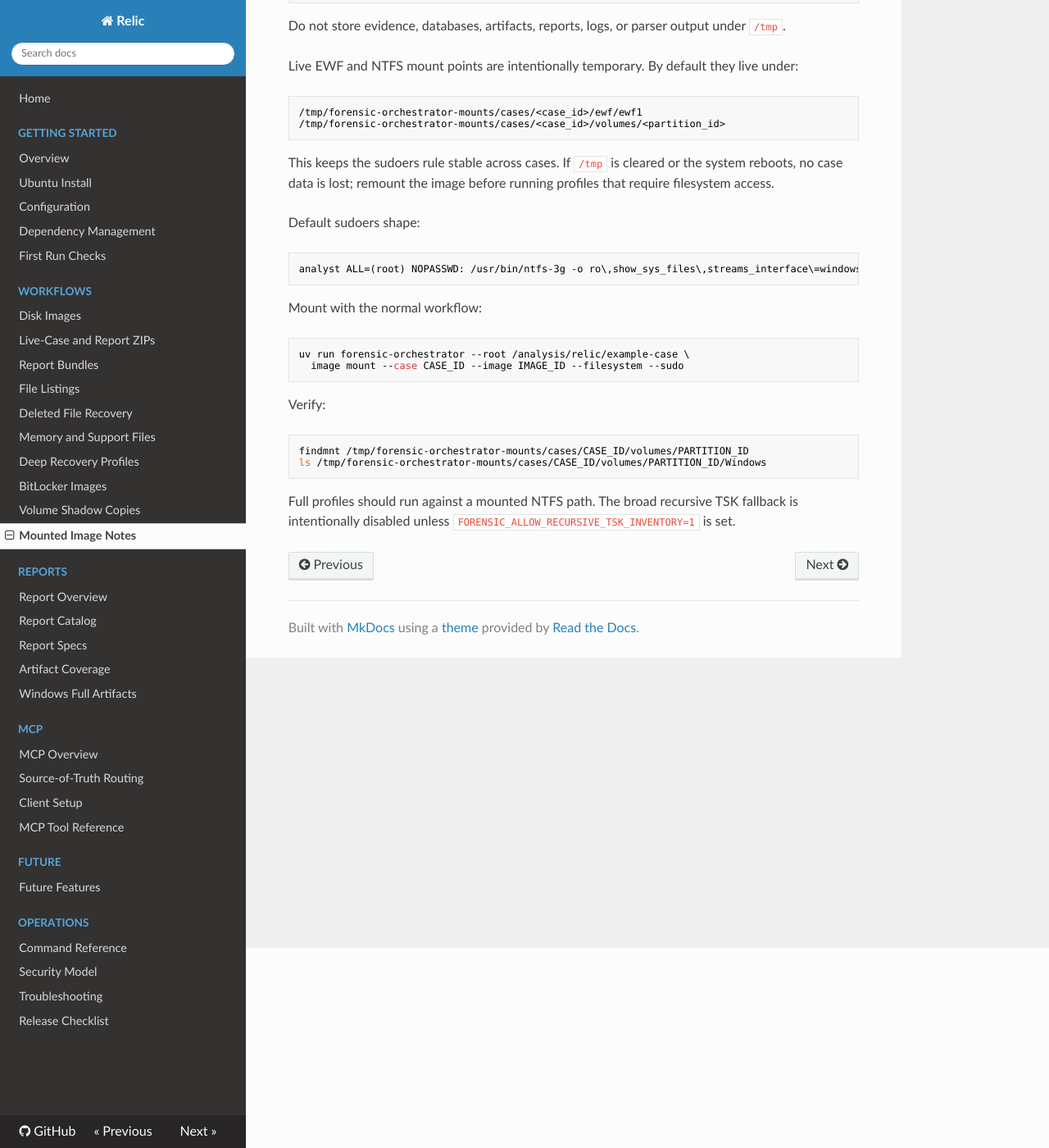
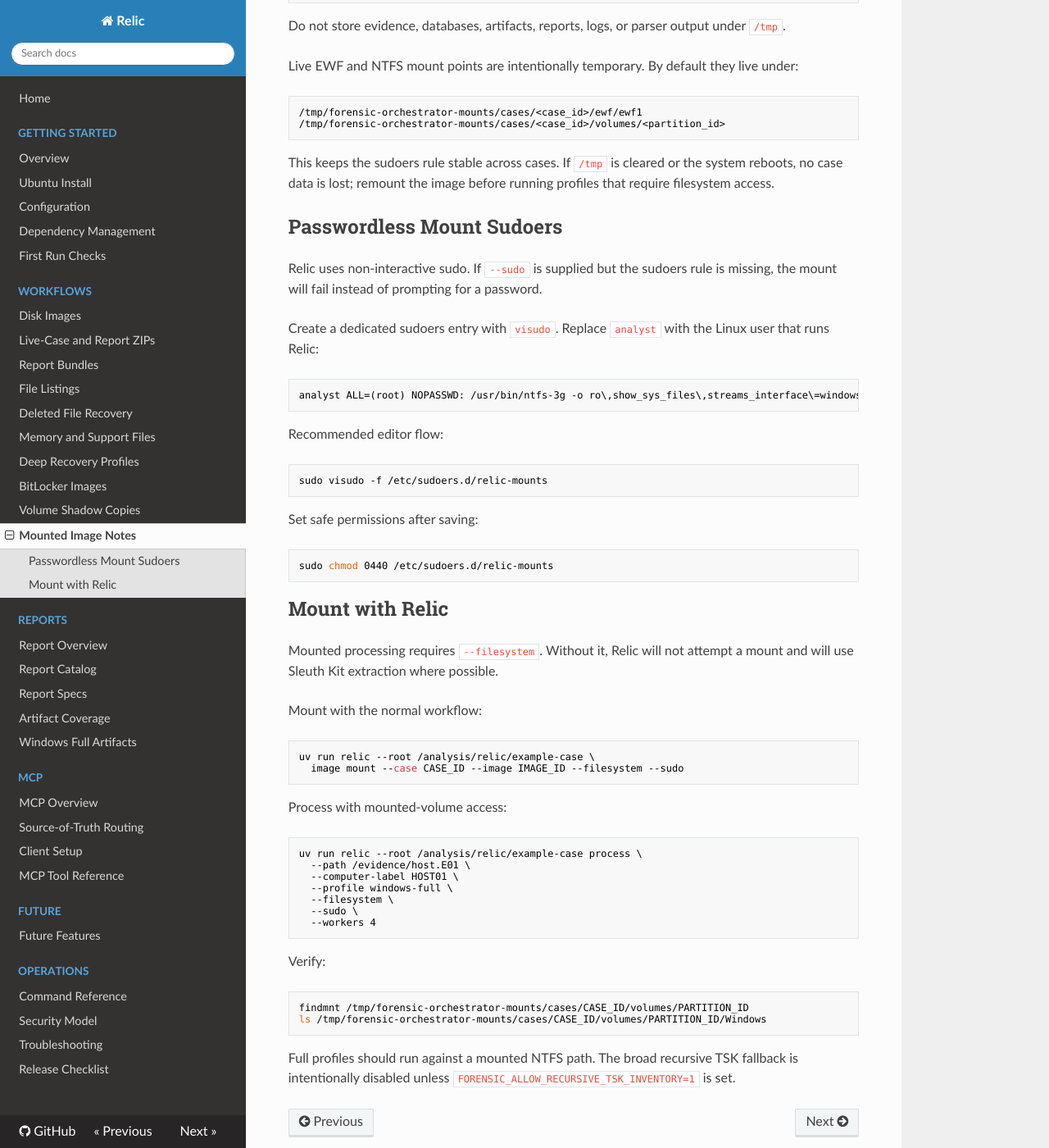
Before and after one commit to leewhitfield/perceptor, an MkDocs documentation site: the page built from docs/mounted-image-notes.md, in a window 1280 px wide and 1400 px high, scrolled down 244 px. Shown: the whole window at 82% size. Built offline with MkDocs 1.6.1, drawn with Linux system fonts in a browser that asks for light colours; nearby versions of some CDN libraries.

Commit message:
Clarify mounted processing setup

````diff
--- a/docs/mounted-image-notes.md
+++ b/docs/mounted-image-notes.md
@@ -21,17 +21,52 @@
 system reboots, no case data is lost; remount the image before running profiles
 that require filesystem access.
 
-Default sudoers shape:
+## Passwordless Mount Sudoers
+
+Relic uses non-interactive sudo. If `--sudo` is supplied but the sudoers rule is
+missing, the mount will fail instead of prompting for a password.
+
+Create a dedicated sudoers entry with `visudo`. Replace `analyst` with the Linux
+user that runs Relic:
 
 ```text
 analyst ALL=(root) NOPASSWD: /usr/bin/ntfs-3g -o ro\,show_sys_files\,streams_interface\=windows\,norecover\,offset\=* /tmp/forensic-orchestrator-mounts/cases/*/ewf/ewf1 /tmp/forensic-orchestrator-mounts/cases/*/volumes/*, /usr/bin/umount /tmp/forensic-orchestrator-mounts/cases/*/volumes/*
 ```
 
+Recommended editor flow:
+
+```bash
+sudo visudo -f /etc/sudoers.d/relic-mounts
+```
+
+Set safe permissions after saving:
+
+```bash
+sudo chmod 0440 /etc/sudoers.d/relic-mounts
+```
+
+## Mount with Relic
+
+Mounted processing requires `--filesystem`. Without it, Relic will not attempt a
+mount and will use Sleuth Kit extraction where possible.
+
 Mount with the normal workflow:
 
 ```bash
-uv run forensic-orchestrator --root /analysis/relic/example-case \
+uv run relic --root /analysis/relic/example-case \
   image mount --case CASE_ID --image IMAGE_ID --filesystem --sudo
+```
+
+Process with mounted-volume access:
+
+```bash
+uv run relic --root /analysis/relic/example-case process \
+  --path /evidence/host.E01 \
+  --computer-label HOST01 \
+  --profile windows-full \
+  --filesystem \
+  --sudo \
+  --workers 4
 ```
 
 Verify:
````
Also changed, not shown: docs/getting-started/first-run.md (+6 -0 lines), docs/reference/commands.md (+7 -2 lines), docs/workflows/disk-images.md (+11 -0 lines).
